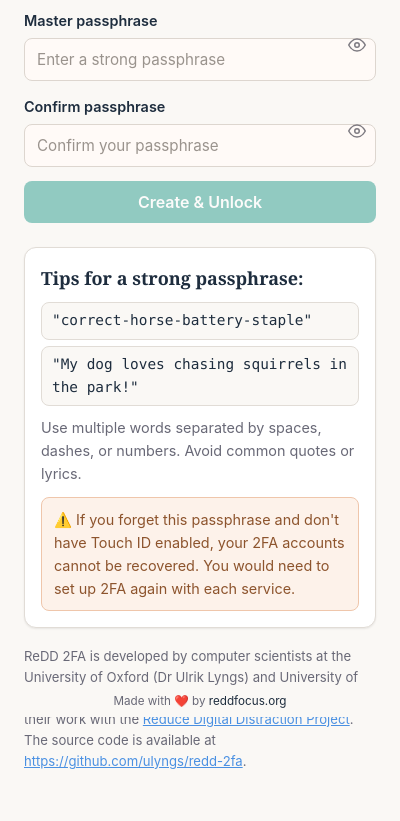
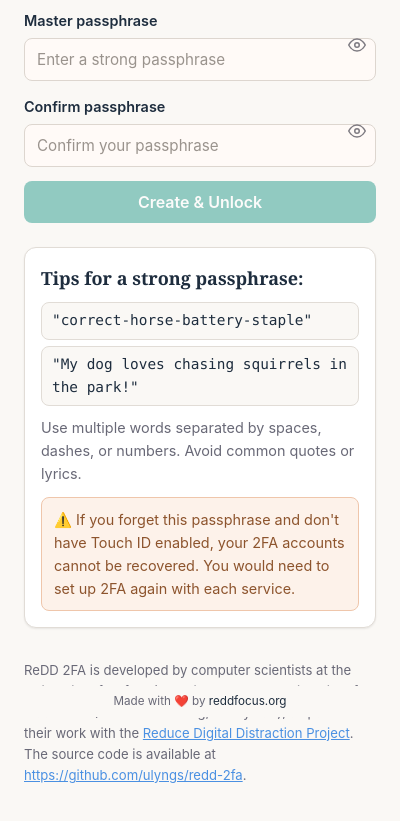
Before and after one commit to ulyngs/redd-phone-free-2fa, a browser extension: page src/popup.html in a window 400 px wide. Shown: the part 127-948 px from the top of the page. Drawn offline with Linux system fonts and the light colour scheme.

Commit message:
add some padding above message

```diff
--- a/src/popup.css
+++ b/src/popup.css
@@ -305,7 +305,7 @@ body {
 
 .assurance-copy {
   margin: auto 0 0 0;
-  padding-top: 18px;
+  padding-top: 32px;
   font-size: 0.82em;
   line-height: 1.6;
   color: var(--text-muted);
```
